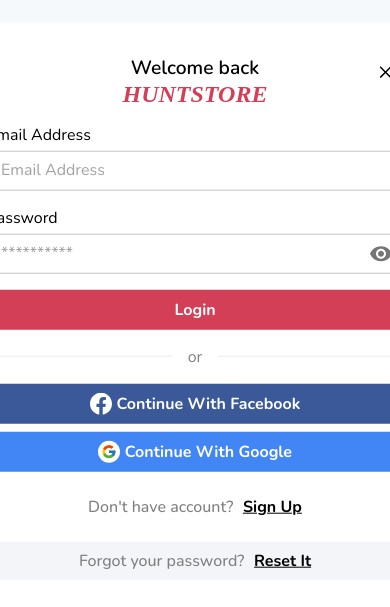
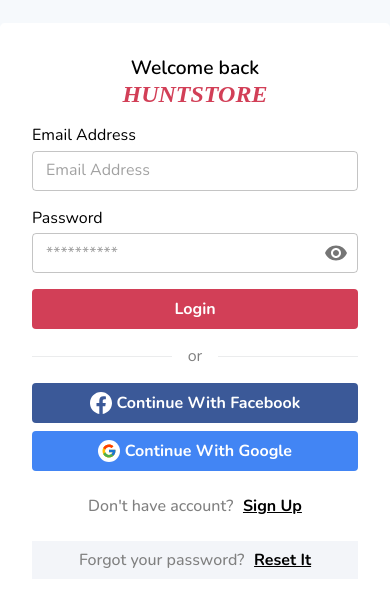
Before and after one commit to Farouk-ayo/ecommerce-, a React (Create React App) app: page /login in a window 390 px wide. Shown: the part 105-712 px from the top of the page. Built offline with nearby package versions, Linux system fonts and the light colour scheme.

Commit message:
form responsiveness

```diff
--- a/src/App.css
+++ b/src/App.css
@@ -176,6 +176,16 @@
   min-width: 30rem;
   border-radius: 1rem;
   transition: all 2s;
+}
+@media screen and (max-width: 500px) {
+  .modal {
+    min-width: 25rem;
+  }
+}
+@media screen and (max-width: 420px) {
+  .modal {
+    min-width: 100%;
+  }
 }
 .logoSection {
   display: flex;
--- a/src/UI/Body/Gender/Men/EachMen.js
+++ b/src/UI/Body/Gender/Men/EachMen.js
@@ -61,6 +61,8 @@
           <p className="price">${props.price}.00</p>
         </div>
         <Button
+                  className={classes.btn}
+
           variant="outlined"
           size="small"
           onClick={addToCart}
--- a/src/UI/Body/Gender/Women/EachWomen.js
+++ b/src/UI/Body/Gender/Women/EachWomen.js
@@ -11,7 +11,7 @@
 
   const [favorite, setFavorite] = useState(true);
   const changeFavorite = (event) => {
-    event.stopPropagation()
+    event.stopPropagation();
     setFavorite(!favorite);
   };
 
@@ -49,7 +49,8 @@
           </div>
           <Rating
             name="simple-controlled"
-            value={value}onClick={(event) => {
+            value={value}
+            onClick={(event) => {
               event.stopPropagation();
             }}
             onChange={(event, newValue) => {
@@ -60,6 +61,7 @@
           <p className="price">${props.totalPrice}.00</p>
         </div>
         <Button
+          className={classes.btn}
           variant="outlined"
           size="small"
           onClick={addToCart}
--- a/src/UI/Body/flashdeals/Flash.module.css
+++ b/src/UI/Body/flashdeals/Flash.module.css
@@ -70,7 +70,7 @@
     gap: 0.5rem;
     align-items: flex-start;
   }
-  btn {
+  .btn {
     width: 100%;
   }
 }
--- a/src/components/CartDrawer.js
+++ b/src/components/CartDrawer.js
@@ -32,7 +32,7 @@
   };
 
   const list = (anchor) => (
-    <Box role="presentation">
+    <Box role="presentation" height="100vh">
       <Cart onClose={toggleDrawer(anchor, false)} />
     </Box>
   );
--- a/src/page/AuthenPages/Login.js
+++ b/src/page/AuthenPages/Login.js
@@ -1,11 +1,159 @@
-import Modal from "../../components/Modal";
+import {
+  Button,
+  createTheme,
+  FormControl,
+  IconButton,
+  InputAdornment,
+  OutlinedInput,
+  Stack,
+  TextField,
+  ThemeProvider,
+} from "@mui/material";
+
+import { useState } from "react";
+import { MdVisibility, MdVisibilityOff } from "react-icons/md";
+import { SiFacebook } from "react-icons/si";
+import { FcGoogle } from "react-icons/fc";
+import { Link } from "react-router-dom";
 import classes from "./AuthenPages.module.css";
 
-const Login = () => {
+const theme = createTheme({
+  palette: {
+    primary: {
+      main: "#d23f57;",
+    },
+    secondary: {
+      main: "#3b5998",
+    },
+    success: {
+      main: "#4285f4;",
+    },
+  },
+  typography: {
+    fontFamily: [""],
+    button: {
+      textTransform: "none",
+    },
+  },
+});
+
+const Login = (props) => {
+  const [showPassword, setShowPassword] = useState(false);
+
+  const handleClickShowPassword = () => setShowPassword((show) => !show);
+
+  const handleMouseDownPassword = (event) => {
+    event.preventDefault();
+  };
+
   return (
-    <section className={classes.container}>
-      <Modal />
-    </section>
+    <ThemeProvider theme={theme}>
+      <section className={classes.container}>
+        <div className={classes.signup}>
+          <div className="logoSection">
+            <p className="formTitle">Welcome back</p>
+            <Link to="/" className="logo logoform">
+              HuntStore
+            </Link>
+          </div>
+          <form action="">
+            <FormControl
+              sx={{ display: "flex", flexDirection: "column", gap: ".3rem" }}
+            >
+              <label htmlFor="email">Email Address</label>
+              <TextField
+                id="email"
+                placeholder="Email Address"
+                type="email"
+                variant="outlined"
+                size="small"
+                fullWidth
+              />
+            </FormControl>
+
+            <FormControl
+              variant="outlined"
+              sx={{ display: "flex", flexDirection: "column", gap: ".3rem" }}
+            >
+              <label htmlFor="outlined-adornment-password">Password</label>
+              <OutlinedInput
+                size="small"
+                id="outlined-adornment-password"
+                placeholder="**********"
+                type={showPassword ? "text" : "password"}
+                endAdornment={
+                  <InputAdornment position="end">
+                    <IconButton
+                      aria-label="toggle password visibility"
+                      onClick={handleClickShowPassword}
+                      onMouseDown={handleMouseDownPassword}
+                      edge="end"
+                    >
+                      {showPassword ? <MdVisibilityOff /> : <MdVisibility />}
+                    </IconButton>
+                  </InputAdornment>
+                }
+              />
+            </FormControl>
+            <Button
+              color="primary"
+              disableElevation
+              variant="contained"
+              sx={{ fontWeight: "bolder", fontSize: "1rem" }}
+            >
+              Login
+            </Button>
+          </form>
+          <div className="or">
+            <hr />
+            <p>or</p>
+            <hr />
+          </div>
+          <Stack spacing={1} direction="column">
+            <Button
+              disableElevation
+              variant="contained"
+              sx={{
+                fontWeight: "bolder",
+                fontSize: "1rem",
+                display: "flex",
+                gap: ".3rem",
+              }}
+              color={"secondary"}
+            >
+              <SiFacebook color="white" size={22} />
+              Continue With Facebook
+            </Button>
+            <Button
+              color="success"
+              disableElevation
+              variant="contained"
+              sx={{
+                fontWeight: "bolder",
+                fontSize: "1rem",
+                display: "flex",
+                gap: ".3rem",
+              }}
+            >
+              <FcGoogle className="googleIcon" size={22} />
+              Continue With Google
+            </Button>
+          </Stack>
+          <div className="accountReset">
+            <h2>Don't have account?</h2>
+            <Link to="/sign-up" onClick={props.onClose}>
+              Sign Up
+            </Link>
+          </div>
+          <div className="accountReset reset">
+            <h2>Forgot your password?</h2>
+            <Link to="/reset-password" onClick={props.onClose}>
+              Reset It
+            </Link>
+          </div>{" "}
+        </div>
+      </section>
+    </ThemeProvider>
   );
 };
 
--- a/src/page/AuthenPages/Signup.js
+++ b/src/page/AuthenPages/Signup.js
@@ -40,7 +40,7 @@
 });
 
 const Signup = (props) => {
-  const [showPassword, setShowPassword] = useState(true);
+  const [showPassword, setShowPassword] = useState(false);
   const [checked, setChecked] = useState(false);
 
   const handleChange = (event) => {
--- a/src/page/Page.module.css
+++ b/src/page/Page.module.css
@@ -15,7 +15,7 @@
 
 .eachItem img {
   width: 20rem;
-  height: 25rem;
+  height: 20rem;
 }
 
 .eachDetails {
@@ -40,7 +40,7 @@
   }
   .eachItem img {
     width: 12rem;
-    height: 15rem;
+    height: 10rem;
   }
   .eachDetails {
     align-self: flex-start;
```
Also changed, not shown: src/assets/arrow-back-circle.svg, src/assets/arrow-forward-circle.svg.
